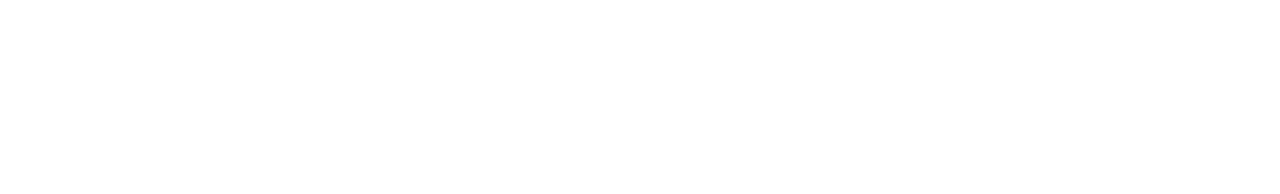
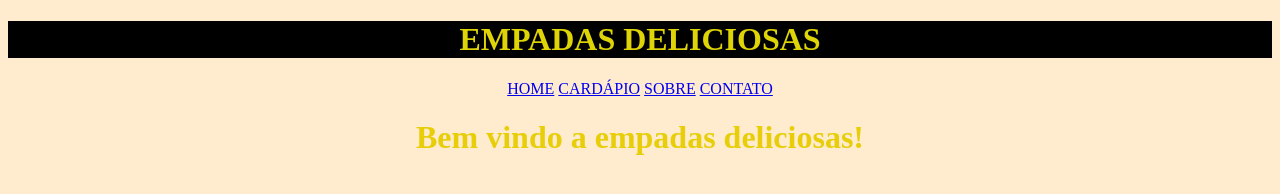
Before and after one commit to marcos-vin1/empadasDeliciosas, a plain HTML site: page index.html in a window 1280 px wide. Drawn offline with Linux system fonts and the light colour scheme.

Commit message:
Add files via upload

```diff
--- /dev/null
+++ b/index.css
@@ -0,0 +1,13 @@
+body{ background-color: blanchedalmond;
+    text-align: center;
+}
+#bem{
+    text-align: center;
+}
+#bem{
+    color: rgb(232, 206, 9);
+}
+#title{
+    background-color: rgb(0, 0, 0);
+    color: rgb(223, 212, 5);
+}
--- a/index.html
+++ b/index.html
@@ -3,9 +3,29 @@
 <head>
     <meta charset="UTF-8">
     <meta name="viewport" content="width=device-width, initial-scale=1.0">
+    <link rel="stylesheet" href="index.css">
     <title>Document</title>
 </head>
 <body>
+    <DIV id="title">
+        <h1>EMPADAS DELICIOSAS</h1>
+
+
+    </DIV>
+    <div>
+        <a href="index.html">HOME</a>
+        <a href="index.html">CARDÁPIO</a>
+        <a href="index.html">SOBRE</a>
+        <a href="index.html">CONTATO</a>
+
+    </div>
+
+
+
+
+  <div id="bem">
+  <h1>Bem vindo a empadas deliciosas!</h1>
+
 
 </body>
 </html>
```
